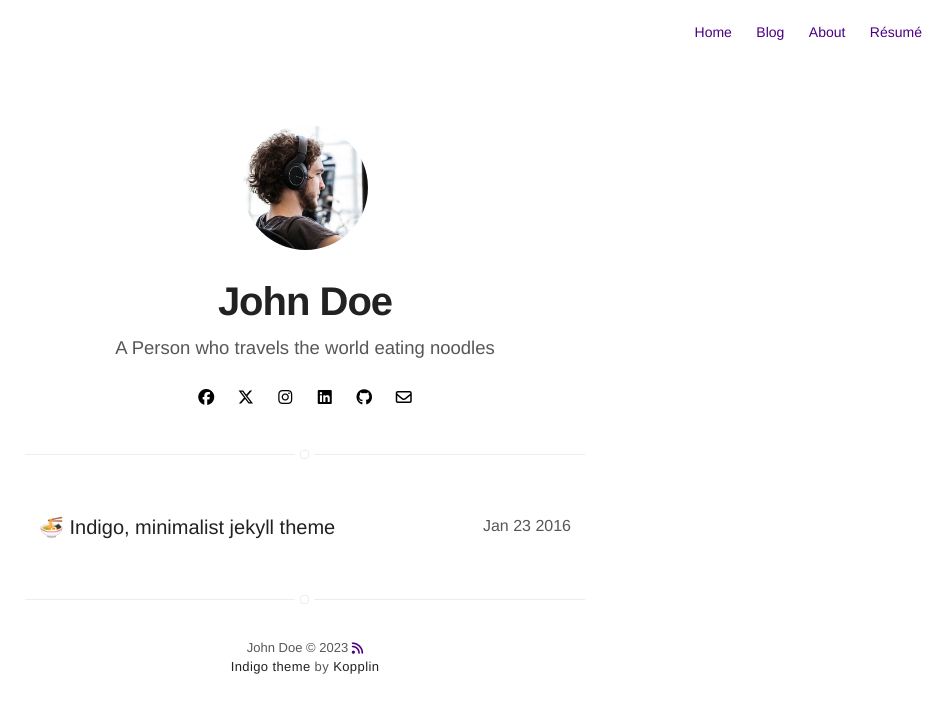
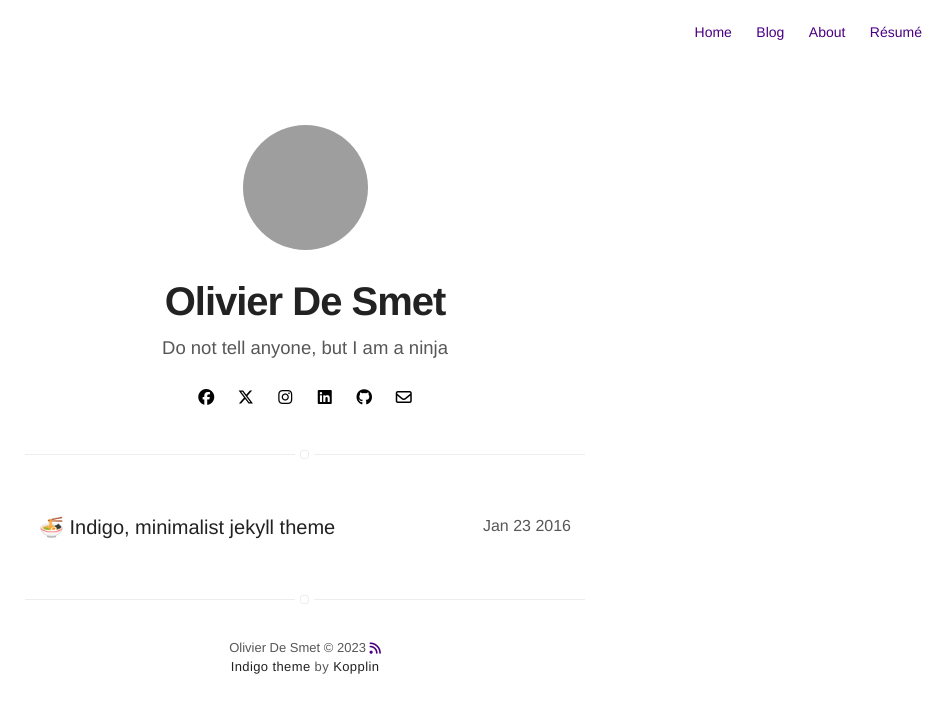
Before and after one commit to desmetolivier/olivierdesmet.github.io, a Jekyll site: the page built from projects.html, in a window 1280 px wide. Shown: the top 713 px of the page, without its empty margins (335-1280 px from the left). Built offline with Jekyll 4.4.1, drawn with Linux system fonts in a browser that asks for light colours; nearby versions of some CDN libraries; emoji names are drawn with the system emoji font; grey boxes are pictures that could not be loaded.

Commit message:
Update _config.yml

```diff
--- a/_config.yml
+++ b/_config.yml
@@ -1,14 +1,14 @@
 # main text of home
-title: John Doe
-bio: A Person who travels the world eating noodles
+title: Olivier De Smet
+bio: Do not tell anyone, but I am a ninja
 
 # twitter summary info
 description: A blog about technology and stuff related
 
 # if it's an external image, update below for true
 # better with square images
-external-image: false
-picture: assets/images/profile.jpg
+external-image: true
+picture: https://media.licdn.com/dms/image/D4E03AQHkkI-e_Fw-3g/profile-displayphoto-shrink_200_200/0/1692285951819?e=1704931200&v=beta&t=gmX3ZpmaWqpUBb-8AI_L6sSMQqbbJMk_bYyf7aLsNVo
 
 # your site color theme, true for dark theme,
 # false to light theme, auto to switch with system.
```
